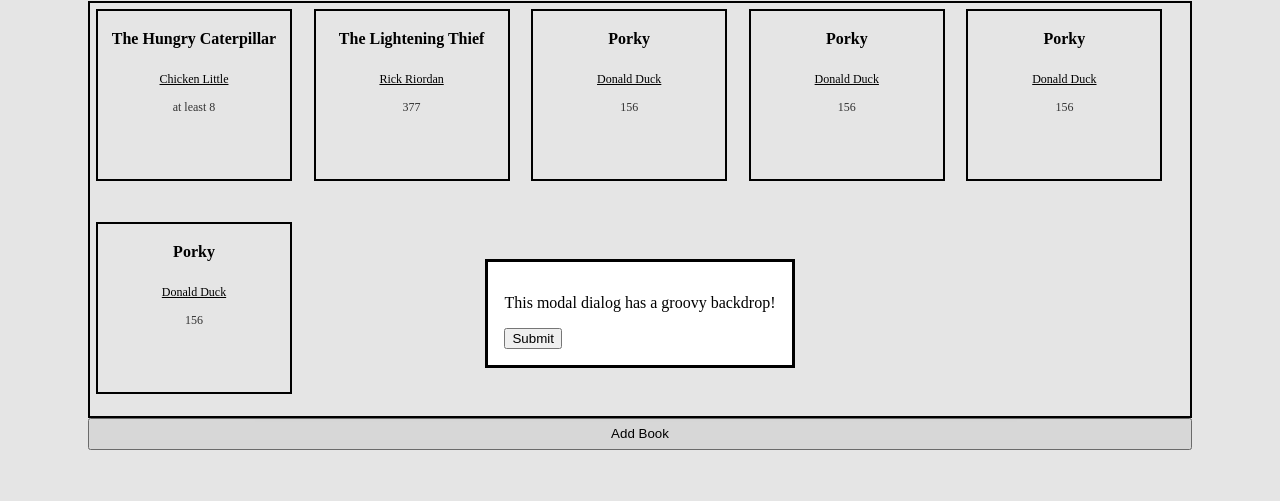
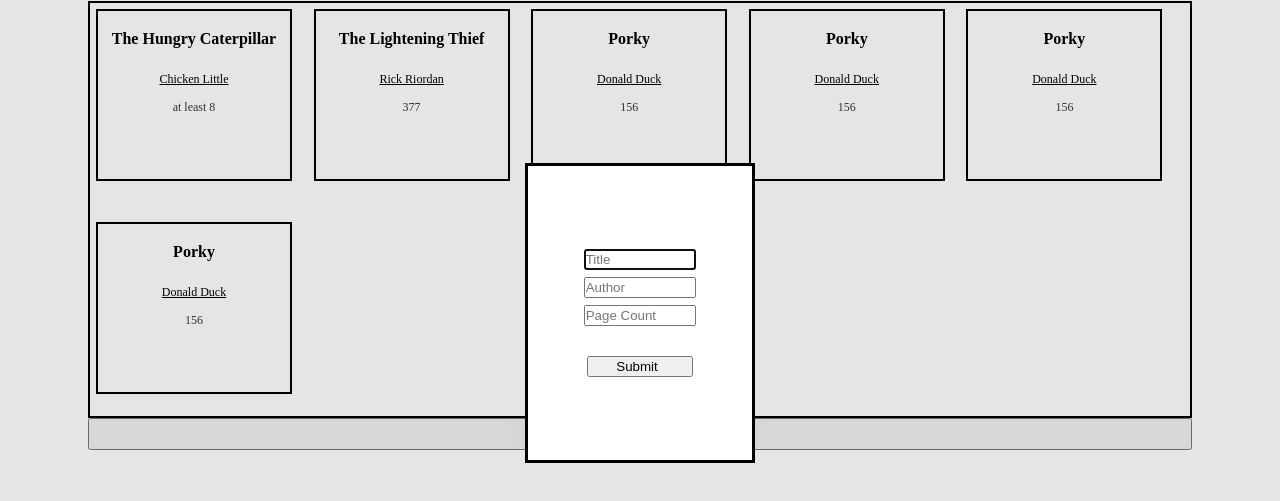
Before and after one commit to augustgrantham/library, a plain HTML site: page index.html in a window 1280 px wide. Both pictures are taken after a click on the button "Add Book". Shown: the part 87-588 px from the top of the page. Drawn offline with Linux system fonts and the light colour scheme.

Commit message:
Add and style modal

```diff
--- a/index.html
+++ b/index.html
@@ -26,8 +26,13 @@
 
     </div>
     <dialog>
-        <p>This modal dialog has a groovy backdrop!</p>
-        <button autofocus>Submit</button>
+        <form>
+            <input type="text" name="title" id="title" placeholder="Title">
+            <input type="text" name="author" id="author" placeholder="Author">
+            <input type="text" name="pages" id="pages" placeholder="Page Count">
+            <input class="submit" type="button" name="submit" value="Submit">
+        </form>
+
     </dialog>
     <input class="add" type="button" name="addBook" value="Add Book">
 
--- a/script.js
+++ b/script.js
@@ -3,7 +3,7 @@ const myLibrary = [];
 const shelf = document.querySelector(".shelf");
 const addBook = document.querySelector(".add");
 const dialog = document.querySelector("dialog");
-const submitBook = document.querySelector("dialog button");
+const submitBook = document.querySelector(".submit");
 function Book(title, author, pages, read) {
     this.title = title
     this.author = author;
@@ -43,9 +43,11 @@ for (let book of myLibrary) {
 
 addBook.addEventListener("click", () => {
     dialog.showModal();
+    dialog.style.display = "grid";
 });
 
 submitBook.addEventListener("click", () => {
+
     dialog.close();
 });
 
--- a/style.css
+++ b/style.css
@@ -51,3 +51,24 @@ body {
     padding: 0.5em;
 
 }
+
+dialog {
+    width:5vw;
+    padding:5em;
+    justify-content: center;
+    align-content: center;
+    text-align:center;
+    flex-direction: column;
+    text-wrap:wrap;
+}
+
+dialog input {
+    margin:0.25em;
+    width:8em;
+    padding-left:0;
+
+}
+
+dialog input[type="button"] {
+    margin-top: 2em;
+}
```
